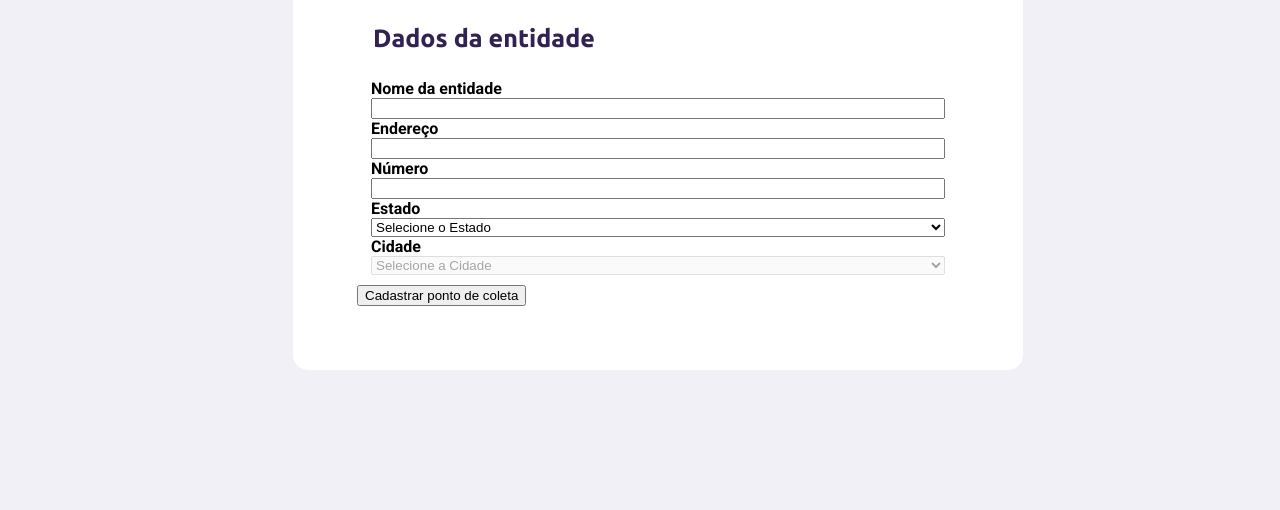
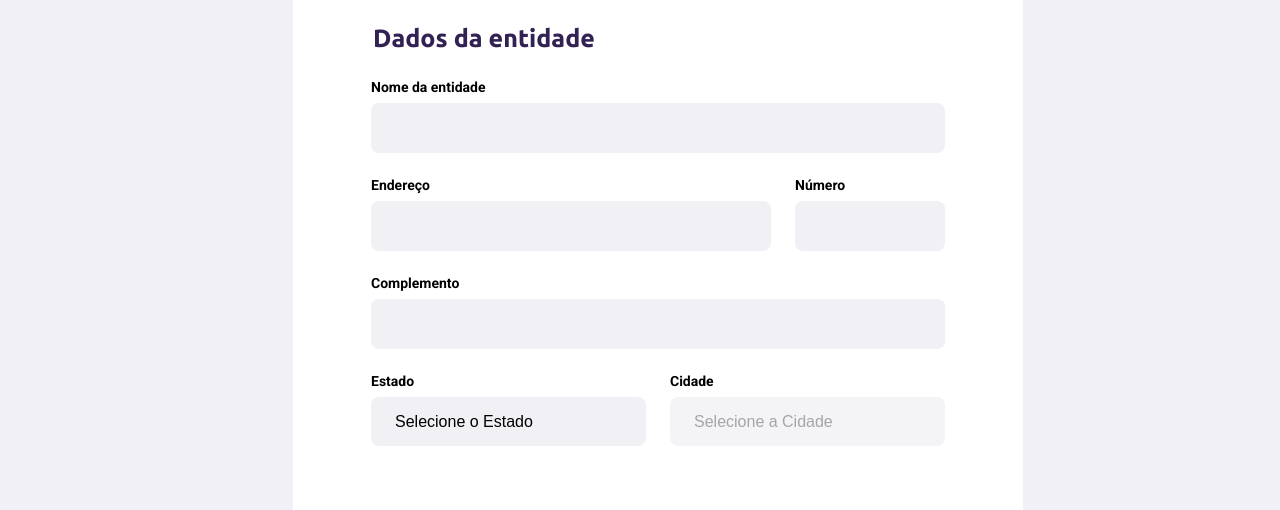
Before and after one commit to Nickzoun/NLW, a plain HTML site: page create-point.html in a window 1280 px wide. Shown: the part 290-800 px from the top of the page. Drawn offline with Linux system fonts and the light colour scheme; no server answers.

Commit message:
segunda pagina parcialmente pronta

```diff
--- a/create-point.html
+++ b/create-point.html
@@ -1,5 +1,3 @@
-<!--adicinar complemento separado-->
-
 <!DOCTYPE html>
 <html lang="pt_br">
 <head>
@@ -32,23 +30,33 @@
                         <label for="name">Nome da entidade</label>
                         <input type="text" name="name">
                     </div>
+
                     <div class="field-group">
                         <div class="field">
                             <label for="address">Endereço</label>
-                            <input type="text" name="address">
+                            <input type="text" name="address"  id="address">
                         </div>
+
                         <div class="field">
                             <label for="address2">Número</label>
-                            <input type="number" name="address2">
+                            <input type="number" name="address2" id="numero">
                         </div>
                     </div>
+
+                    <div class="field">
+                        <label for="comp">Complemento</label>
+                        <input type="text" name="comp">
+                    </div>
+
                     <div class="field-group">
                         <div class="field">
                             <label for="state">Estado</label>
                             <select name="state">
                                 <option value="">Selecione o Estado</option>
                             </select>
+                            <input type="hidden" name="state">
                         </div>
+
                         <div class="field">
                             <label for="city">Cidade</label>
                             <select name="city" disabled>
@@ -66,5 +74,6 @@
                 <button type="submit">Cadastrar ponto de coleta</button>
         </form>
     </div>
+    <script src="/scripts/create-point.js"></script>
 </body>
 </html>
--- /dev/null
+++ b/scripts/create-point.js
@@ -0,0 +1,35 @@
+function UFs() {
+    const ufSelect = document.querySelector("select[name=state]")
+
+    fetch("https://servicodados.ibge.gov.br/api/v1/localidades/estados")
+        .then(res => res.json())
+        .then(states => {
+            for (const state of states) {
+                ufSelect.innerHTML += `<option value="${state.id}">${state.nome}</option>`
+            }
+        })
+}
+UFs()
+
+function getCities(event) {
+    const citySelect = document.querySelector("select[name=city]")
+    const stateInput = document.querySelector("input[name=state]")
+    const ufValue = event.target.value
+    const indexOfSelectedState = event.target.selectedIndex
+    stateInput.value = event.target.options[indexOfSelectedState].text
+    const url = `https://servicodados.ibge.gov.br/api/v1/localidades/estados/${ufValue}/municipios`
+
+    fetch(url)
+    .then(res => res.json())
+    .then(cities => {
+        for (const city of cities) {
+            citySelect.innerHTML += `<option value="${city.id}">${city.nome}</option>`
+        }
+
+        citySelect.disabled = false
+    })
+}
+
+document
+    .querySelector("select[name=state]")
+    .addEventListener("change", getCities)
--- a/styles/create-point.css
+++ b/styles/create-point.css
@@ -60,5 +60,70 @@ form legend h2 {
 
 form .field {
     display: flex;
+    flex: 1;
     flex-direction: column;
+    margin-bottom: 24px;
 }
+
+form .field-group {
+    display: flex;
+}
+
+form select,
+form input {
+    background-color: #f0f0f5;
+    border: 0;
+    border-radius: 8px;
+    font-size: 16px;
+    padding: 16px 24px;
+}
+
+form input[type="number"]::-webkit-inner-spin-button,
+form input[type="number"]::-webkit-outer-spin-button {
+    -webkit-appearance: none;
+    margin: 0;
+}
+
+form input[type="number"] {
+    width: 150px;
+    -moz-appearance: textfield;
+    appearance: textfield;
+}
+
+form input[name="address"] {
+    width: 400px;
+}
+
+form select {
+    -webkit-appearance: none;
+    -moz-appearance: none;
+    appearance: none;
+}
+
+form label {
+    font-size: 14px;
+    margin-bottom: 8px;
+}
+
+form .field-group .field + .field {
+    margin-left: 24px;
+}
+
+form button {
+    background-color: var(--primary-color);
+    border: 0;
+    border-radius: 8px;
+    color: whitesmoke;
+    font-weight: bold;
+    font-size: 16px;
+    margin-top: 40px;
+    margin-left: 160px;
+    transition: background-color 500ms;
+    width: 260px;
+    height: 56px;
+}
+
+form button:active,
+form button:hover {
+    background-color: #2da867;
+}
```
